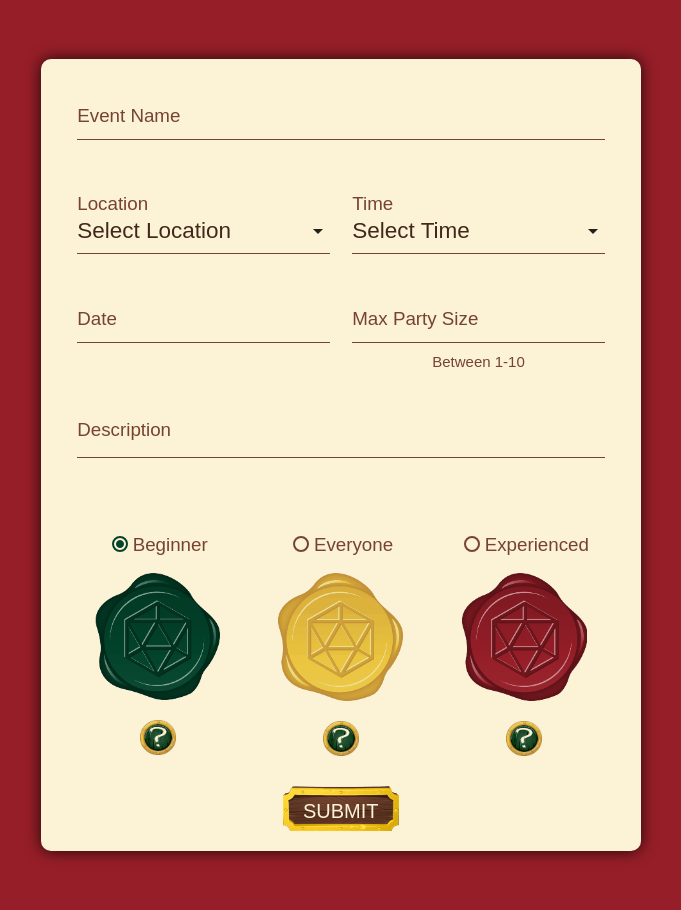
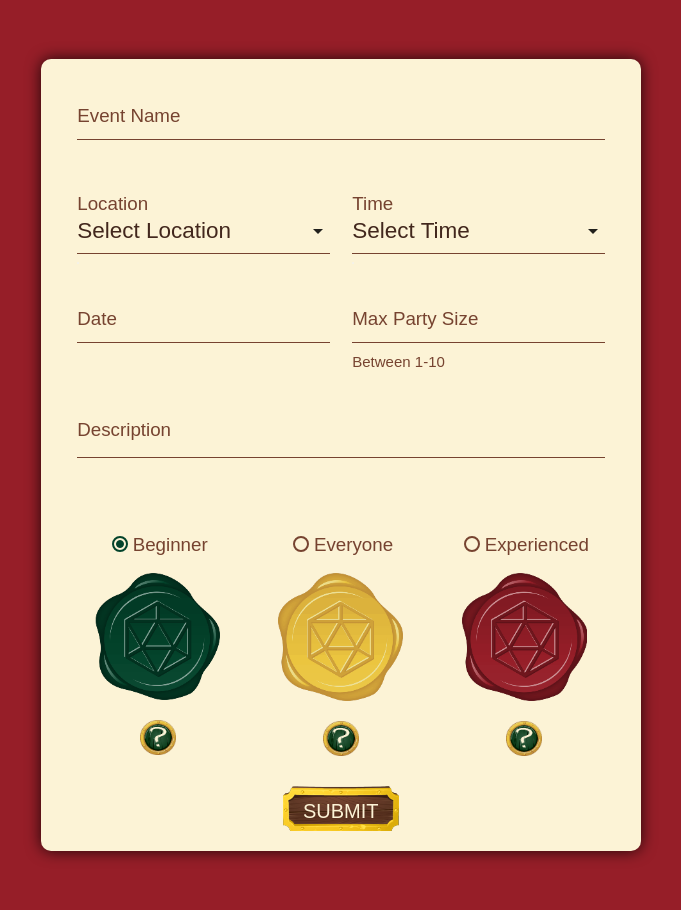
Before and after one commit to AndyWright360/Quest_Board, a Flask app: page /create_event in a window 1280 px wide. Shown: the part 315-1225 px from the top of the page, without its empty margins (299-980 px from the left). Run offline with Flask 2, Linux system fonts and the light colour scheme; some web fonts are replaced.

Commit message:
docs: adjust event form text alignment

```diff
--- a/quest_board/static/css/style.css
+++ b/quest_board/static/css/style.css
@@ -715,6 +715,7 @@ ol {
     padding: 20px 25px 0;
     box-shadow: var(--box-shadow);
     margin: 0;
+    text-align: start;
 }
 
 /* Materialize Row and Column Spacing */
```
